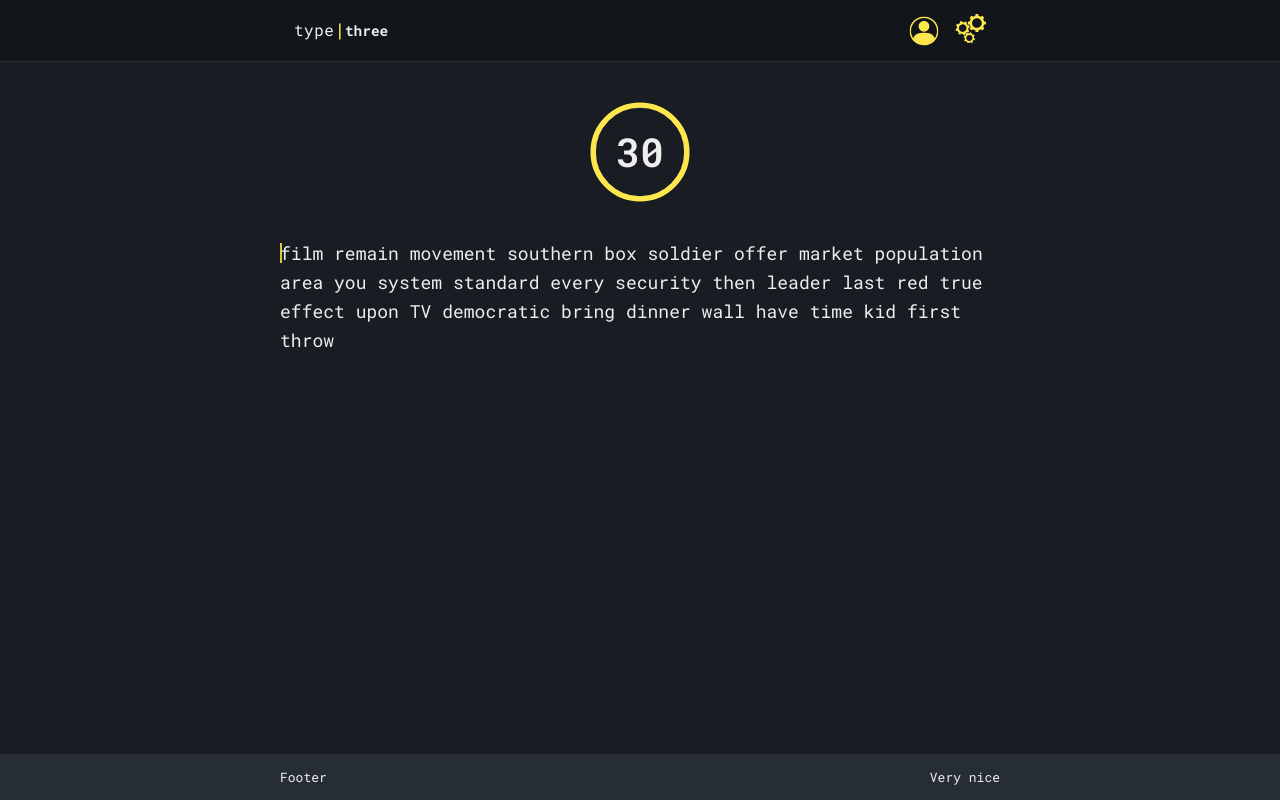
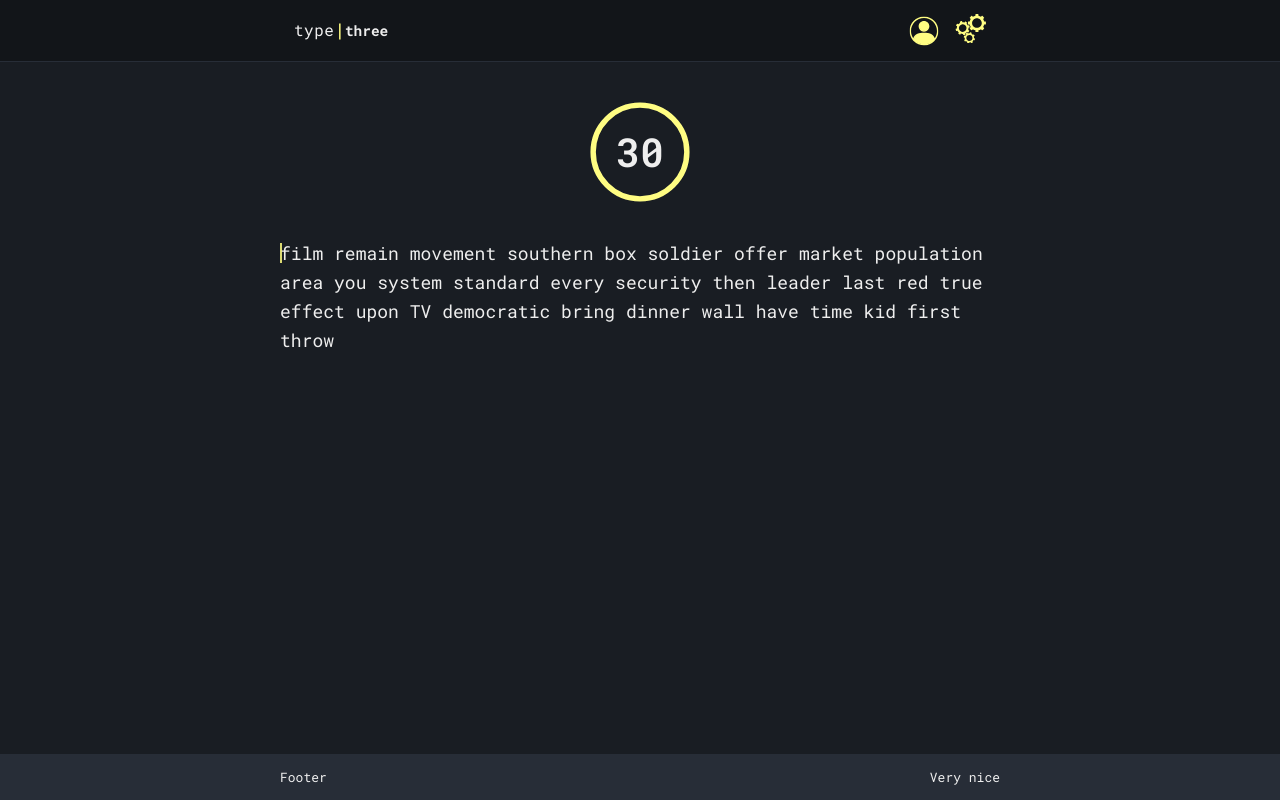
Before and after one commit to patrik-setterberg/typethree, a React (Create React App) app in the folder frontend/: page / in a window 1280 px wide. Built offline with nearby package versions, Linux system fonts and the light colour scheme.

Commit message:
Change highlight color to canary

```diff
--- a/frontend/src/globals/themes.ts
+++ b/frontend/src/globals/themes.ts
@@ -4,17 +4,17 @@ const themes: Themes = {
   // https://coolors.co/191d23-121519-fdfb8d-f6f5be-eeeeee-a3a3a3 maybe
   dark: {
     primary: "#EEE",
-    /* highlight: '#FFD369', // current */
+    // highlight: '#FFD369', // Original...!
     // highlight: '#E6F14A', // maximum green yellow
     // highlight: '#DCF763', // liknande
     // highlight: '#EEF36A', // icterine
     // highlight: '#E9FF70', // mindaro
-    highlight: "#FDE74C", // minion yellow, ganska najs!
+    // highlight: "#FDE74C", // minion yellow, ganska najs!
     // highlight: '#DEB841', // gold metallic also nice
     // highlight: '#FAFF7F', // laser lemon very nice
     // highlight: '#CCFF66', // inchworm
     // highlight: '#FFEF9F', // green yellow crayola
-    // highlight: '#FFFD82', // canary SERIOUS CANDIDATE
+    highlight: '#FFFD82', // canary SERIOUS CANDIDATE
     // highlight: '#FDFB8D', // en till canary
     error: "#DF5E33",
     missed: "#A3A3A3",
```
